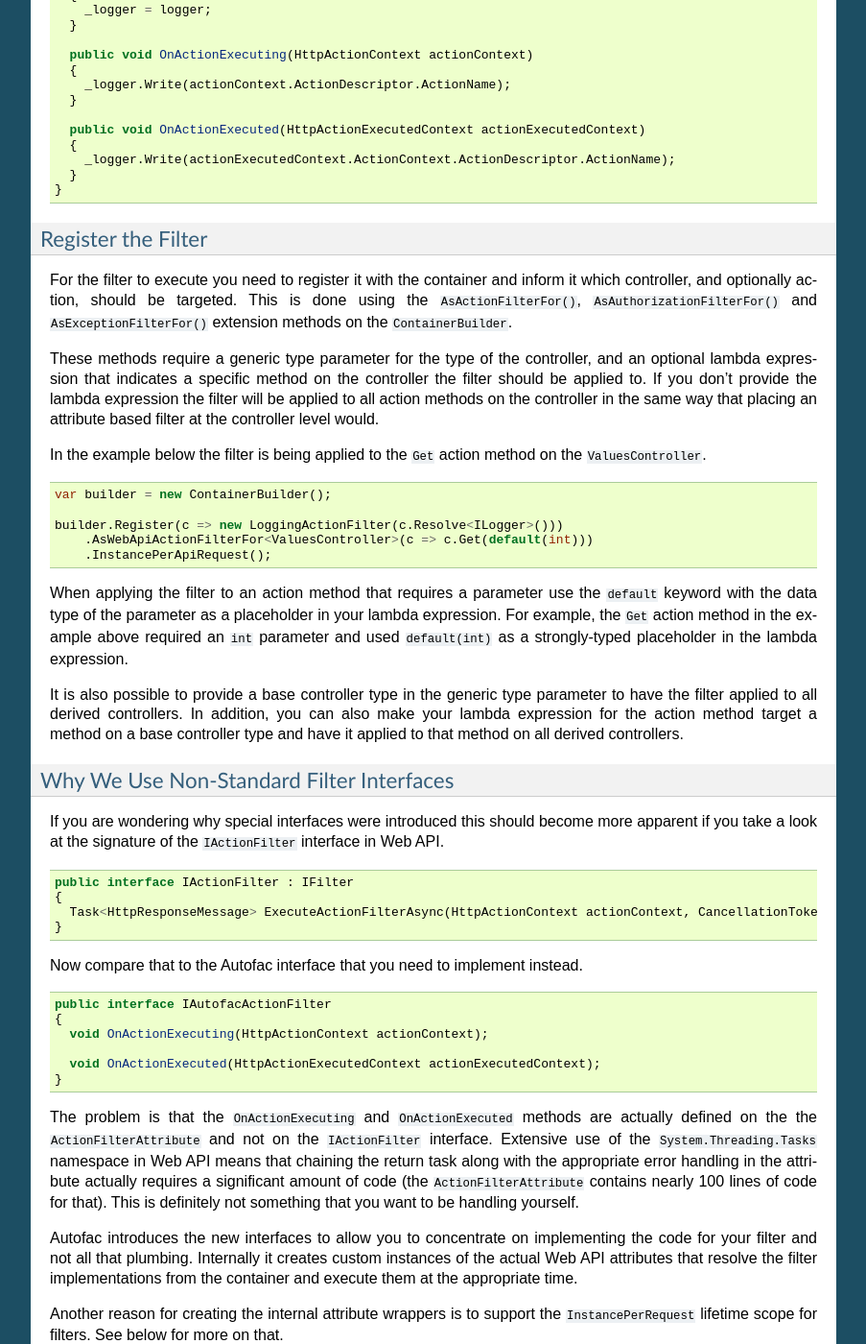
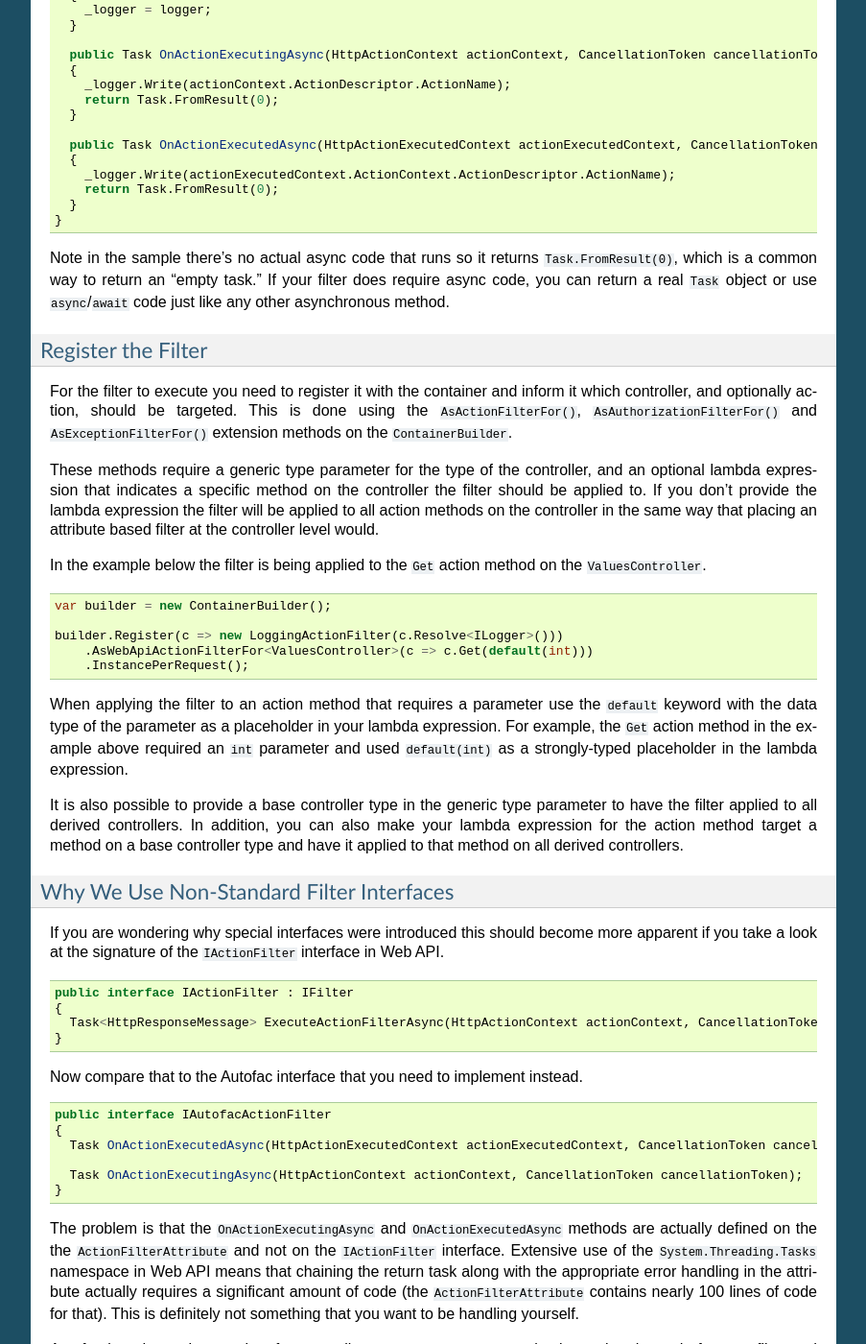
Before and after one commit to autofac/Documentation, a Sphinx documentation site: the page built from docs/integration/webapi.rst, in a window 1280 px wide and 1400 px high, scrolled down 2868 px. Shown: the whole window at 96% size, without its empty margins (198-1101 px from the left). Built offline with Sphinx 7.4.7, drawn with Linux system fonts in a browser that asks for light colours.

Commit message:
Updated docs for changes in Web API action filters.

```diff
--- a/docs/integration/webapi.rst
+++ b/docs/integration/webapi.rst
@@ -129,16 +129,20 @@ Instead of deriving from one of the existing Web API filter attributes your clas
         _logger = logger;
       }
 
-      public void OnActionExecuting(HttpActionContext actionContext)
+      public Task OnActionExecutingAsync(HttpActionContext actionContext, CancellationToken cancellationToken)
       {
         _logger.Write(actionContext.ActionDescriptor.ActionName);
+        return Task.FromResult(0);
       }
 
-      public void OnActionExecuted(HttpActionExecutedContext actionExecutedContext)
+      public Task OnActionExecutedAsync(HttpActionExecutedContext actionExecutedContext, CancellationToken cancellationToken)
       {
         _logger.Write(actionExecutedContext.ActionContext.ActionDescriptor.ActionName);
+        return Task.FromResult(0);
       }
     }
+
+Note in the sample there's no actual async code that runs so it returns ``Task.FromResult(0)``, which is a common way to return an "empty task." If your filter does require async code, you can return a real ``Task`` object or use ``async``/``await`` code just like any other asynchronous method.
 
 Register the Filter
 -------------------
@@ -155,7 +159,7 @@ In the example below the filter is being applied to the ``Get`` action method on
 
     builder.Register(c => new LoggingActionFilter(c.Resolve<ILogger>()))
         .AsWebApiActionFilterFor<ValuesController>(c => c.Get(default(int)))
-        .InstancePerApiRequest();
+        .InstancePerRequest();
 
 When applying the filter to an action method that requires a parameter use the ``default`` keyword with the data type of the parameter as a placeholder in your lambda expression. For example, the ``Get`` action method in the example above required an ``int`` parameter and used ``default(int)`` as a strongly-typed placeholder in the lambda expression.
 
@@ -179,12 +183,12 @@ Now compare that to the Autofac interface that you need to implement instead.
 
     public interface IAutofacActionFilter
     {
-      void OnActionExecuting(HttpActionContext actionContext);
+      Task OnActionExecutedAsync(HttpActionExecutedContext actionExecutedContext, CancellationToken cancellationToken);
 
-      void OnActionExecuted(HttpActionExecutedContext actionExecutedContext);
+      Task OnActionExecutingAsync(HttpActionContext actionContext, CancellationToken cancellationToken);
     }
 
-The problem is that the ``OnActionExecuting`` and ``OnActionExecuted`` methods are actually defined on the the ``ActionFilterAttribute`` and not on the ``IActionFilter`` interface. Extensive use of the ``System.Threading.Tasks`` namespace in Web API means that chaining the return task along with the appropriate error handling in the attribute actually requires a significant amount of code (the ``ActionFilterAttribute`` contains nearly 100 lines of code for that). This is definitely not something that you want to be handling yourself.
+The problem is that the ``OnActionExecutingAsync`` and ``OnActionExecutedAsync`` methods are actually defined on the the ``ActionFilterAttribute`` and not on the ``IActionFilter`` interface. Extensive use of the ``System.Threading.Tasks`` namespace in Web API means that chaining the return task along with the appropriate error handling in the attribute actually requires a significant amount of code (the ``ActionFilterAttribute`` contains nearly 100 lines of code for that). This is definitely not something that you want to be handling yourself.
 
 Autofac introduces the new interfaces to allow you to concentrate on implementing the code for your filter and not all that plumbing. Internally it creates custom instances of the actual Web API attributes that resolve the filter implementations from the container and execute them at the appropriate time.
 
```
